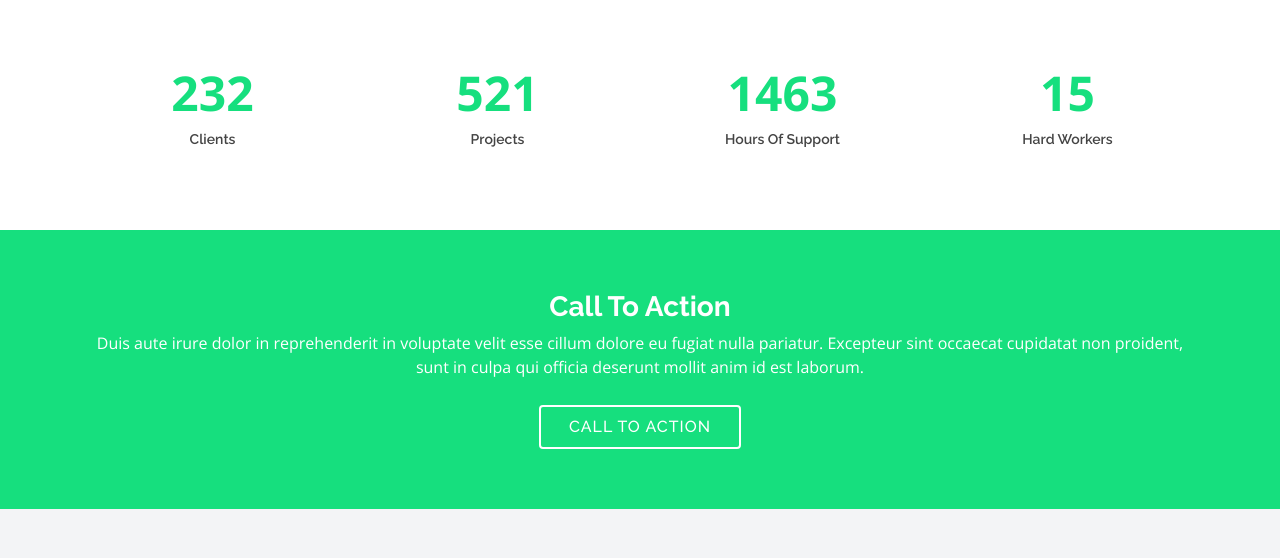
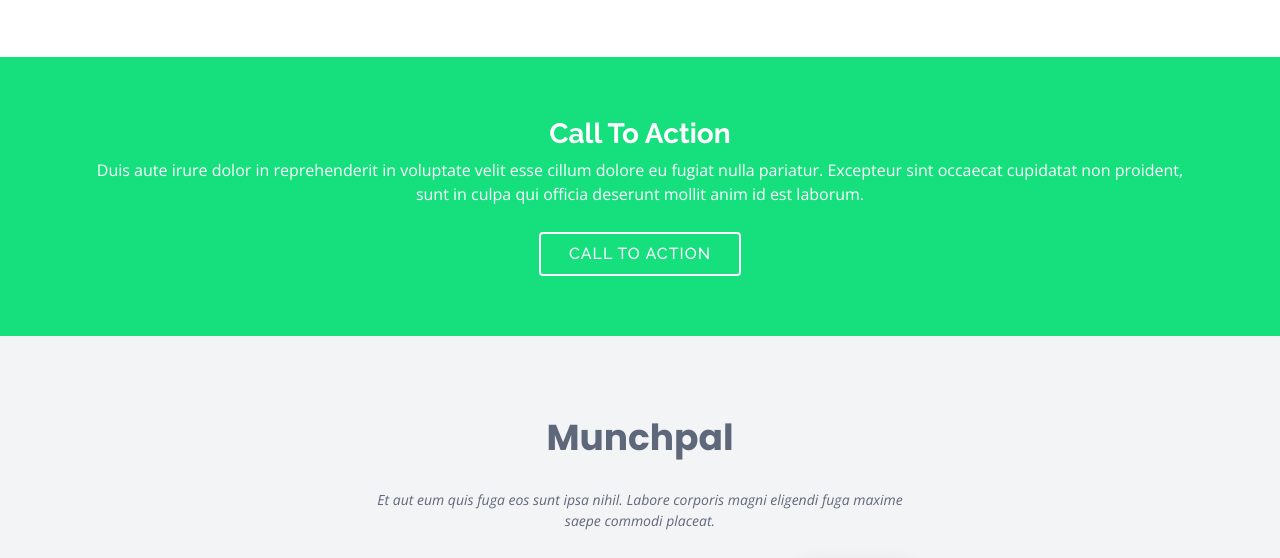
Before and after one commit to munchpal-tech/munchpal.github.io, a plain HTML site: page index.html in a window 1280 px wide. Shown: the part 1089-1647 px from the top of the page. Drawn offline with nearby package versions, Linux system fonts and the light colour scheme.

Commit message:
remove count section

```diff
--- a/index.html
+++ b/index.html
@@ -140,54 +140,6 @@
       </section>
       <!-- End About Section -->
 
-      <!-- ======= Counts Section ======= -->
-      <section id="counts" class="counts">
-        <div class="container">
-          <div class="row counters">
-            <div class="col-lg-3 col-6 text-center">
-              <span
-                data-purecounter-start="0"
-                data-purecounter-end="232"
-                data-purecounter-duration="1"
-                class="purecounter"
-              ></span>
-              <p>Clients</p>
-            </div>
-
-            <div class="col-lg-3 col-6 text-center">
-              <span
-                data-purecounter-start="0"
-                data-purecounter-end="521"
-                data-purecounter-duration="1"
-                class="purecounter"
-              ></span>
-              <p>Projects</p>
-            </div>
-
-            <div class="col-lg-3 col-6 text-center">
-              <span
-                data-purecounter-start="0"
-                data-purecounter-end="1463"
-                data-purecounter-duration="1"
-                class="purecounter"
-              ></span>
-              <p>Hours Of Support</p>
-            </div>
-
-            <div class="col-lg-3 col-6 text-center">
-              <span
-                data-purecounter-start="0"
-                data-purecounter-end="15"
-                data-purecounter-duration="1"
-                class="purecounter"
-              ></span>
-              <p>Hard Workers</p>
-            </div>
-          </div>
-        </div>
-      </section>
-      <!-- End Counts Section -->
-
       <!-- ======= Cta Section ======= -->
       <section id="cta" class="cta">
         <div class="container">
```
